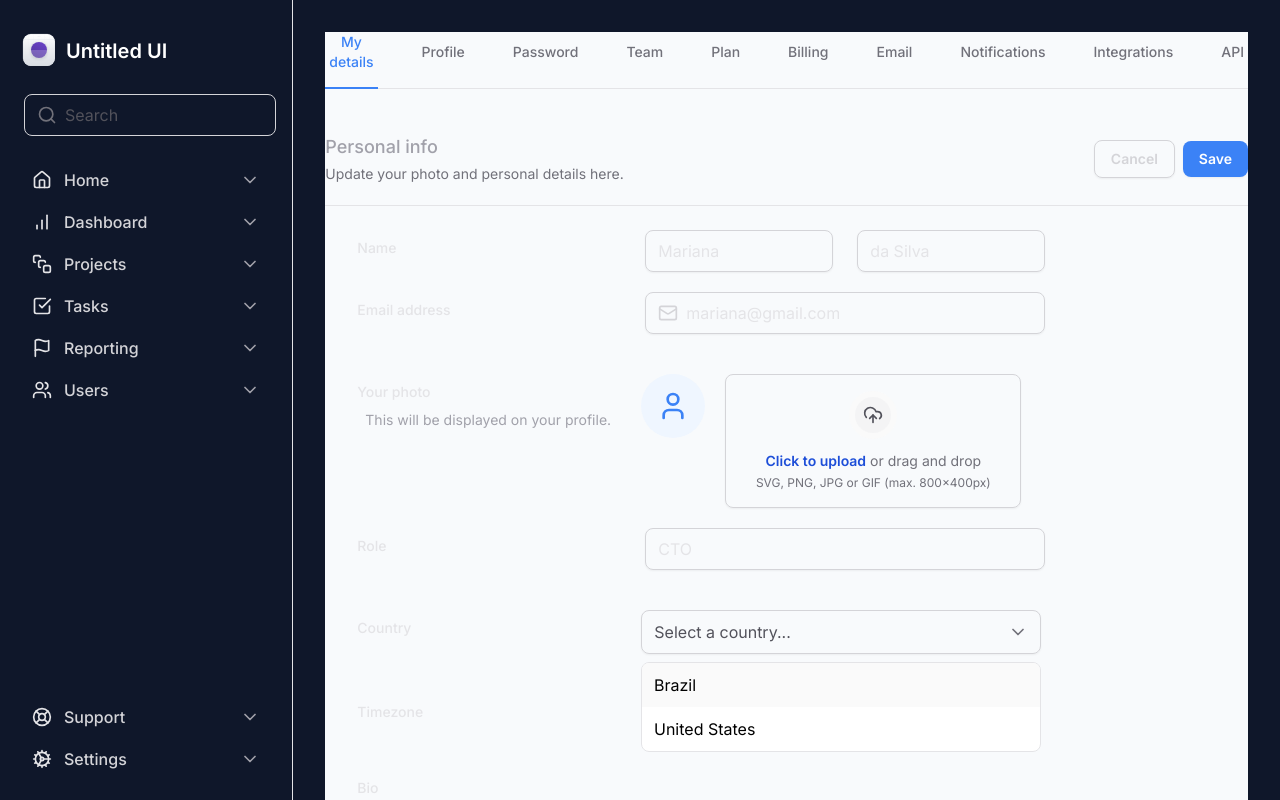
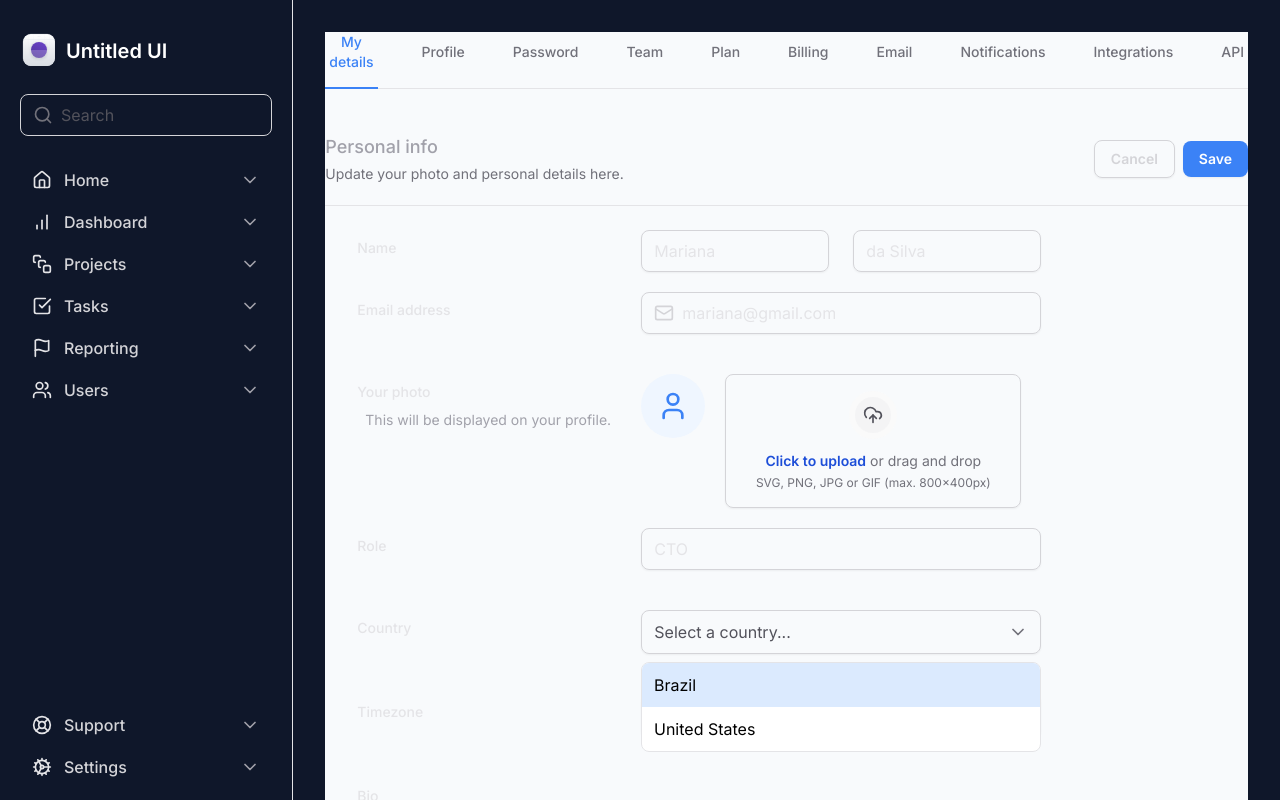
Before and after one commit to larads/ignite-tailwind, a Next.js app: page / in a window 1280 px wide. Both pictures are taken after a click on the button "Select a country...". Shown: the top 800 px of the page. Built offline with nearby package versions, Linux system fonts and the light colour scheme.

Commit message:
🦄 refactor: Componentizing Select

```diff
--- a/src/app/page.tsx
+++ b/src/app/page.tsx
@@ -3,6 +3,7 @@
 import { Mail } from 'lucide-react'
 import * as FileInput from '@/components/Form/FileInput'
 import { Select } from '@/components/Form/Select'
+import { SelectItem } from '@/components/Form/Select/SelectItem'
 
 export default function Home() {
   return (
@@ -110,7 +111,10 @@
             >
               Country
             </label>
-            <Select />
+            <Select placeholder="Select a country...">
+              <SelectItem value="br" text="Brazil" />
+              <SelectItem value="us" text="United States" />
+            </Select>
           </div>
 
           <div className="grid grid-cols-form gap-3 pt-5">
@@ -120,7 +124,15 @@
             >
               Timezone
             </label>
-            <div />
+            <Select placeholder="Select a ">
+              <Select placeholder="Select a timezone...">
+                <SelectItem
+                  value="utc8"
+                  text="Pacific Standard Time (UTC-08:00)"
+                />
+                <SelectItem value="utc3" text="America São Paulo (UTC-03:00)" />
+              </Select>
+            </Select>
           </div>
 
           <div className="grid grid-cols-form gap-3 pt-5">
--- a/src/components/Form/Select.tsx
+++ /dev/null
@@ -1,57 +0,0 @@
-'use client'
-
-import * as SelectPrimitive from '@radix-ui/react-select'
-import { Check, ChevronDown } from 'lucide-react'
-
-export function Select() {
-  return (
-    <SelectPrimitive.Root>
-      <SelectPrimitive.Trigger className="flex h-11 w-full items-center justify-between gap-2 rounded-lg border border-zinc-300 px-3 py-2 shadow-sm data-[placeholder]:text-zinc-600">
-        <SelectPrimitive.Value
-          placeholder="Select a country..."
-          className="text-black"
-        />
-        <SelectPrimitive.Icon>
-          <ChevronDown className="h-5 w-5 text-zinc-500" />
-        </SelectPrimitive.Icon>
-      </SelectPrimitive.Trigger>
-
-      <SelectPrimitive.Portal>
-        <SelectPrimitive.Content
-          side="bottom"
-          position="popper"
-          sideOffset={8}
-          className="z-10 w-[--radix-select-trigger-width] overflow-hidden rounded-lg border border-zinc-200 bg-white"
-        >
-          <SelectPrimitive.Viewport>
-            <SelectPrimitive.Item
-              value="br"
-              className="flex items-center justify-between gap-2 px-3 py-2.5 outline-none data-[highlighted]:bg-zinc-50"
-            >
-              <SelectPrimitive.ItemText className="text-black">
-                Brazil
-              </SelectPrimitive.ItemText>
-
-              <SelectPrimitive.ItemIndicator>
-                <Check className="h-4 w-4 text-blue-500" />
-              </SelectPrimitive.ItemIndicator>
-            </SelectPrimitive.Item>
-
-            <SelectPrimitive.Item
-              value="us"
-              className="flex items-center justify-between gap-2 px-3 py-2.5 outline-none data-[highlighted]:bg-zinc-50"
-            >
-              <SelectPrimitive.ItemText className="text-black">
-                United States
-              </SelectPrimitive.ItemText>
-
-              <SelectPrimitive.ItemIndicator>
-                <Check className="h-4 w-4 text-blue-500" />
-              </SelectPrimitive.ItemIndicator>
-            </SelectPrimitive.Item>
-          </SelectPrimitive.Viewport>
-        </SelectPrimitive.Content>
-      </SelectPrimitive.Portal>
-    </SelectPrimitive.Root>
-  )
-}
--- /dev/null
+++ b/src/components/Form/Select/SelectItem.tsx
@@ -0,0 +1,23 @@
+'use client'
+
+import * as Select from '@radix-ui/react-select'
+import { Check } from 'lucide-react'
+
+export type SelectItemProps = Select.SelectItemProps & {
+  text: string
+}
+
+export function SelectItem({ text, ...props }: SelectItemProps) {
+  return (
+    <Select.Item
+      className="flex items-center justify-between gap-2 px-3 py-2.5 outline-none data-[highlighted]:bg-blue-100"
+      {...props}
+    >
+      <Select.ItemText className="text-black">{text}</Select.ItemText>
+
+      <Select.ItemIndicator>
+        <Check className="h-4 w-4 text-blue-500" />
+      </Select.ItemIndicator>
+    </Select.Item>
+  )
+}
--- /dev/null
+++ b/src/components/Form/Select/index.tsx
@@ -0,0 +1,37 @@
+'use client'
+
+import * as SelectPrimitive from '@radix-ui/react-select'
+import { ChevronDown } from 'lucide-react'
+import { ReactNode } from 'react'
+
+export interface SelectProps {
+  children: ReactNode
+  placeholder: string
+}
+
+export function Select({ children, placeholder }: SelectProps) {
+  return (
+    <SelectPrimitive.Root>
+      <SelectPrimitive.Trigger className="flex h-11 w-full items-center justify-between gap-2 rounded-lg border border-zinc-300 px-3 py-2 shadow-sm data-[placeholder]:text-zinc-600">
+        <SelectPrimitive.Value
+          placeholder={placeholder}
+          className="text-black"
+        />
+        <SelectPrimitive.Icon>
+          <ChevronDown className="h-5 w-5 text-zinc-500" />
+        </SelectPrimitive.Icon>
+      </SelectPrimitive.Trigger>
+
+      <SelectPrimitive.Portal>
+        <SelectPrimitive.Content
+          side="bottom"
+          position="popper"
+          sideOffset={8}
+          className="z-10 w-[--radix-select-trigger-width] overflow-hidden rounded-lg border border-zinc-200 bg-white"
+        >
+          <SelectPrimitive.Viewport>{children}</SelectPrimitive.Viewport>
+        </SelectPrimitive.Content>
+      </SelectPrimitive.Portal>
+    </SelectPrimitive.Root>
+  )
+}
--- a/src/components/Input.tsx
+++ b/src/components/Input.tsx
@@ -22,7 +22,7 @@
 export function Root(props: InputRootProps) {
   return (
     <div
-      className="mx-1 flex w-full items-center gap-2 rounded-lg border border-zinc-300 px-3 py-2 shadow-sm"
+      className="flex w-full items-center gap-2 rounded-lg border border-zinc-300 px-3 py-2 shadow-sm"
       {...props}
     />
   )
```
